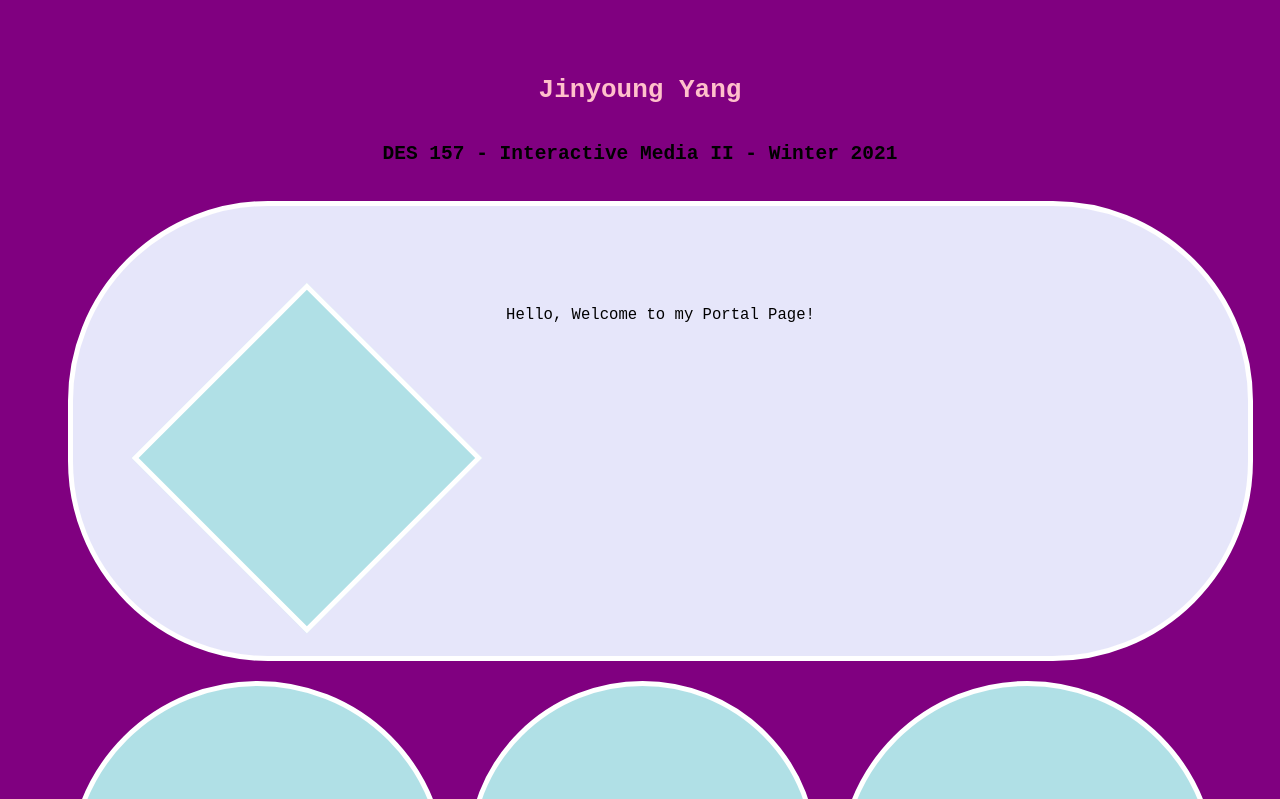
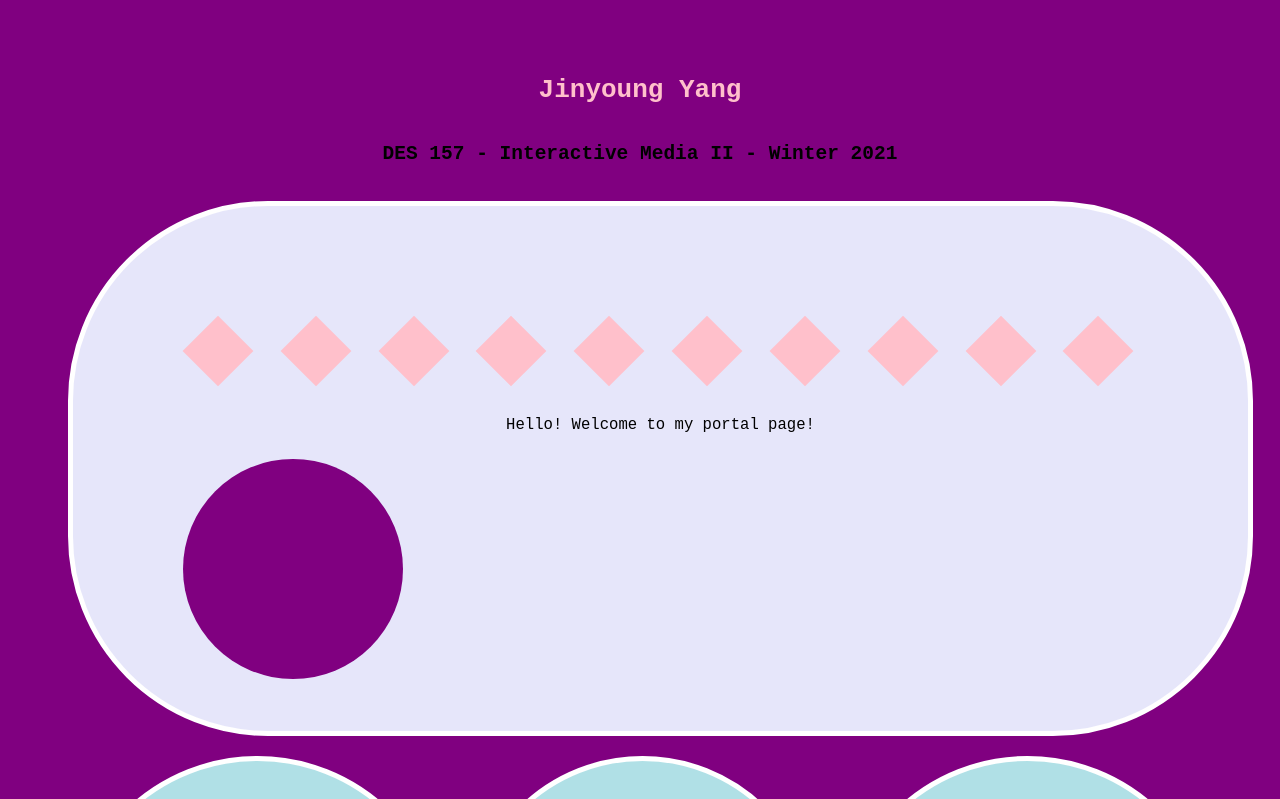
Before and after one commit to cjkong03/cjkong03.github.com, a plain HTML site: page des157/index.html in a window 1280 px wide. Shown: the top 799 px of the page. Drawn offline with Linux system fonts and the light colour scheme.

Commit message:
portal first draft finished

```diff
--- a/des157/index.html
+++ b/des157/index.html
@@ -11,10 +11,19 @@
     <h1>Jinyoung Yang</h1>
     <h2>DES 157 - Interactive Media II - Winter 2021</h2>
 
-   <div id="banner">Hello, Welcome to my Portal Page!
-       <div id="dia">
-
-       </div>
+   <div id="banner">
+       <span class="diamond"></span>
+       <span class="diamond2"></span>
+       <span class="diamond3"></span>
+       <span class="diamond4"></span>
+       <span class="diamond5"></span>
+       <span class="diamond6"></span>
+       <span class="diamond7"></span>
+       <span class="diamond8"></span>
+       <span class="diamond9"></span>
+       <span class="diamond10"></span>
+       <p>Hello! Welcome to my portal page!</p>
+       <div id="move"></div>
    </div>
 
    <main>
--- a/des157/styles.css
+++ b/des157/styles.css
@@ -15,19 +15,42 @@ body { background: purple;
 
 #banner {
     width: 975px;
-    height: 250px;
+    height: 325px;
     background: lavender;
+    border-radius: 200px;
+    position:relative;
+}
+p {
     text-align: center;
     font-size: larger;
-    border-radius: 200px;
 }
-#dia {
-    width:1cm;
-    height:1cm;
-    color:pink;
-    border-radius:0;
-    transform: rotate(45deg)
+span { width:50px;
+height: 50px;
+background-color: pink;
+display: inline-block;
+margin: 20px;
+align-content: center;
+transform:rotate(45deg);
+
 }
+span:hover { background-color: purple;
+    transition: all 2s ease-in-out;
+
+}
+#move {width: 20px;
+height:20px;
+background-color:purple;
+border-radius: 50%;
+border: none;
+position:absolute;
+}
+#banner:hover {
+    cursor: pointer;
+}
+#banner:hover div {
+    animation: animation1 3s ease-in-out infinite alternate;
+}
+
 li {list-style-type: none;
 margin:20px;
 text-align: center;}
@@ -42,3 +65,8 @@ margin: 10px;
 border-radius:200px;}
 
 footer {text-align:center;}
+
+@keyframes animation1 {
+    from { left:0;}
+    to {left: calc(100% - 30px);}
+}
```
